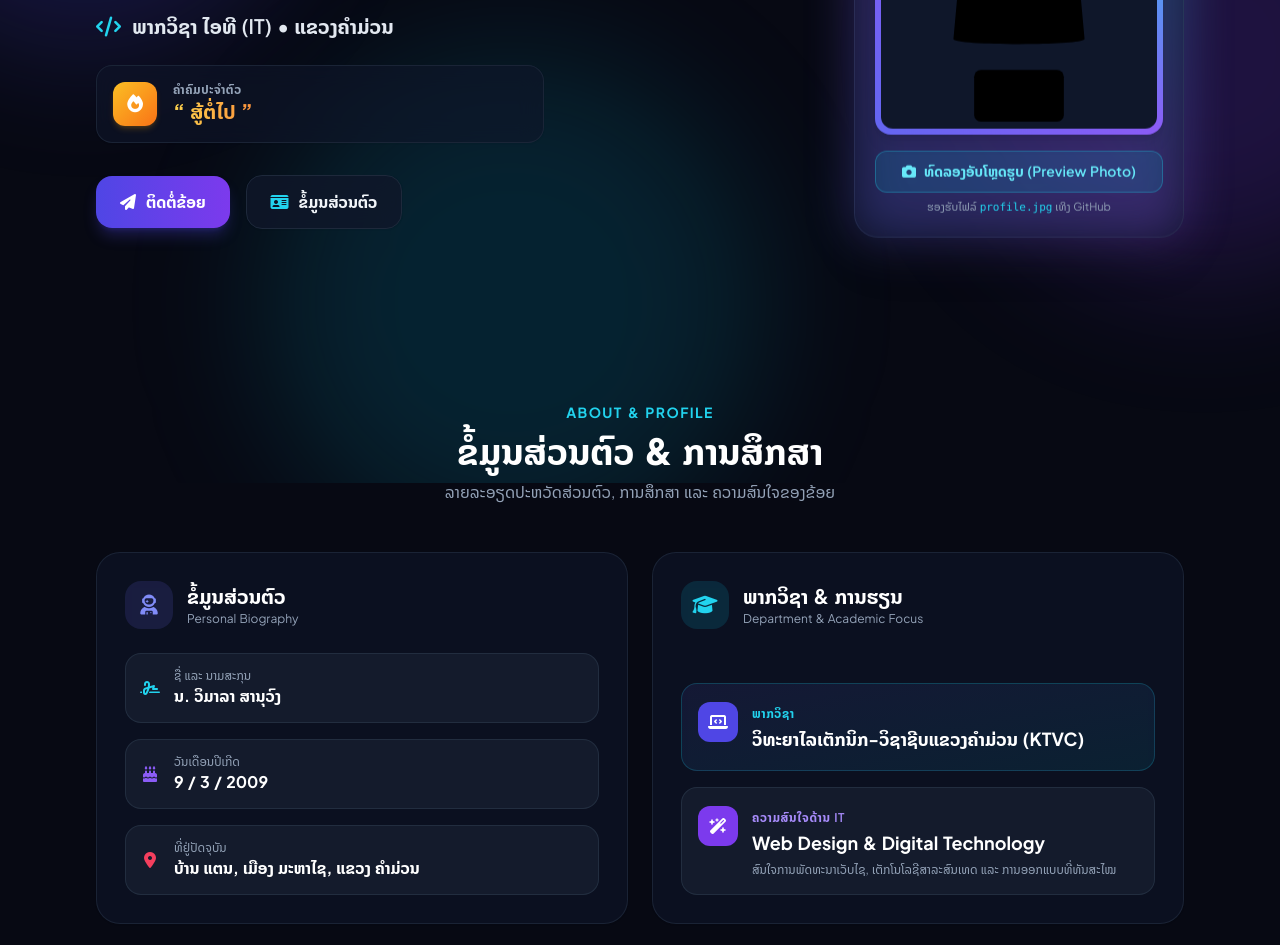
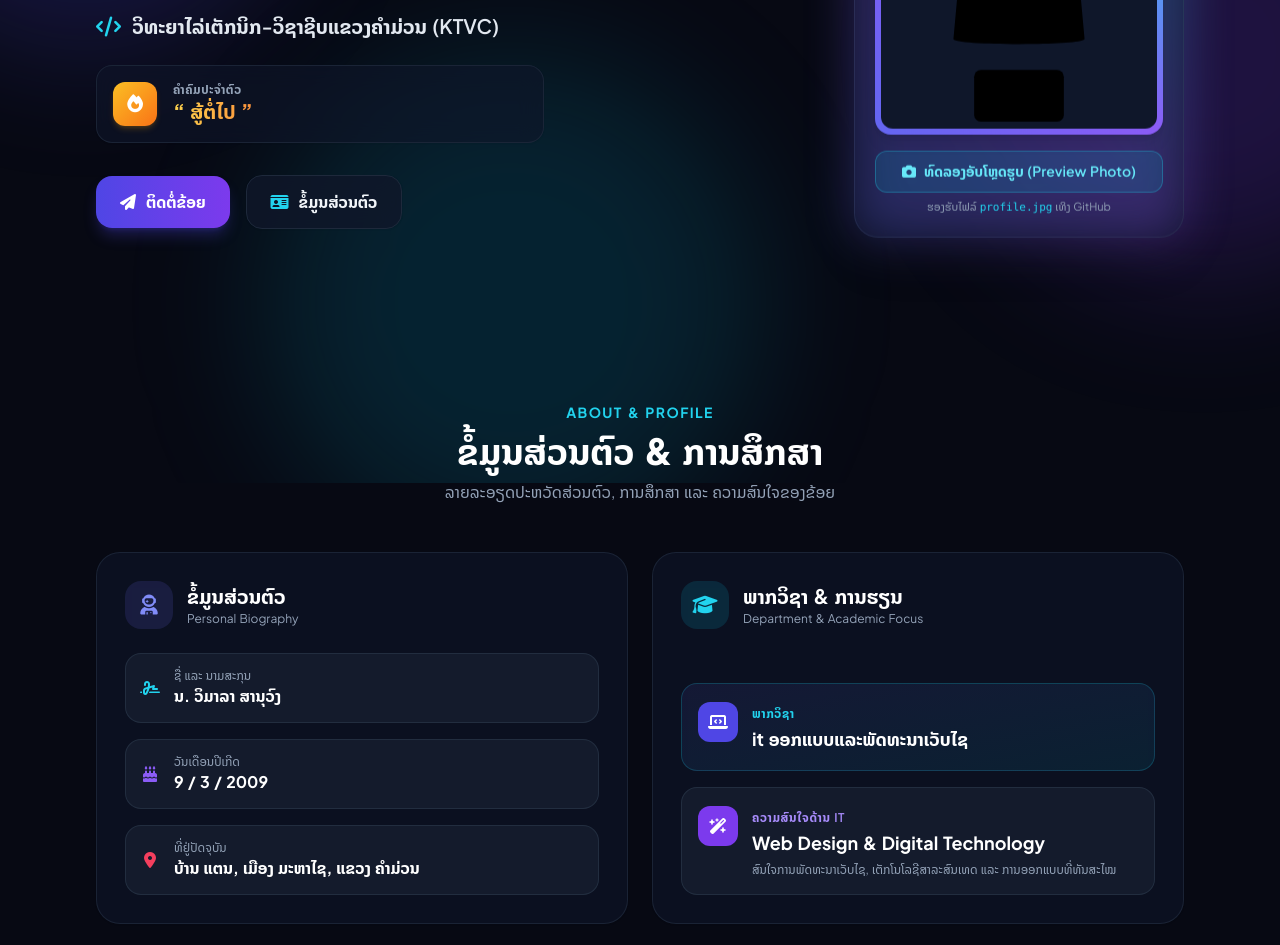
Before and after one commit to vimaia89kt/me, a plain HTML site: page index.html in a window 1280 px wide. Shown: the part 317-1262 px from the top of the page. Drawn offline with nearby package versions, Linux system fonts and the light colour scheme.

Commit message:
ສົງ
ສົງ

```diff
--- a/index.html
+++ b/index.html
@@ -143,7 +143,7 @@
                         </p>
                         <p class="text-base sm:text-xl font-semibold text-slate-700 dark:text-slate-200 pt-1 leading-relaxed">
                             <i class="fa-solid fa-code text-indigo-500 dark:text-cyan-400 mr-1.5"></i>
-                            ພາກວິຊາ ໄອທີ (IT) • ແຂວງຄຳມ່ວນ
+                          ວິທະຍາໄລ່ເຕັກນິກ-ວິຊາຊີບແຂວງຄຳມ່ວນ (KTVC)
                         </p>
                     </div>
 
@@ -284,7 +284,7 @@
                                 <div>
                                     <span class="text-xs font-semibold text-indigo-600 dark:text-cyan-400 uppercase tracking-wider">ພາກວິຊາ</span>
                                     <h4 class="text-base sm:text-lg font-bold text-slate-900 dark:text-white mt-0.5 leading-snug">
-                                        ວິທະຍາໄລເຕັກນິກ-ວິຊາຊີບແຂວງຄຳມ່ວນ (KTVC)
+                                        it ອອກແບບແລະພັດທະນາເວັບໄຊ
                                     </h4>
                                 </div>
                             </div>
```
